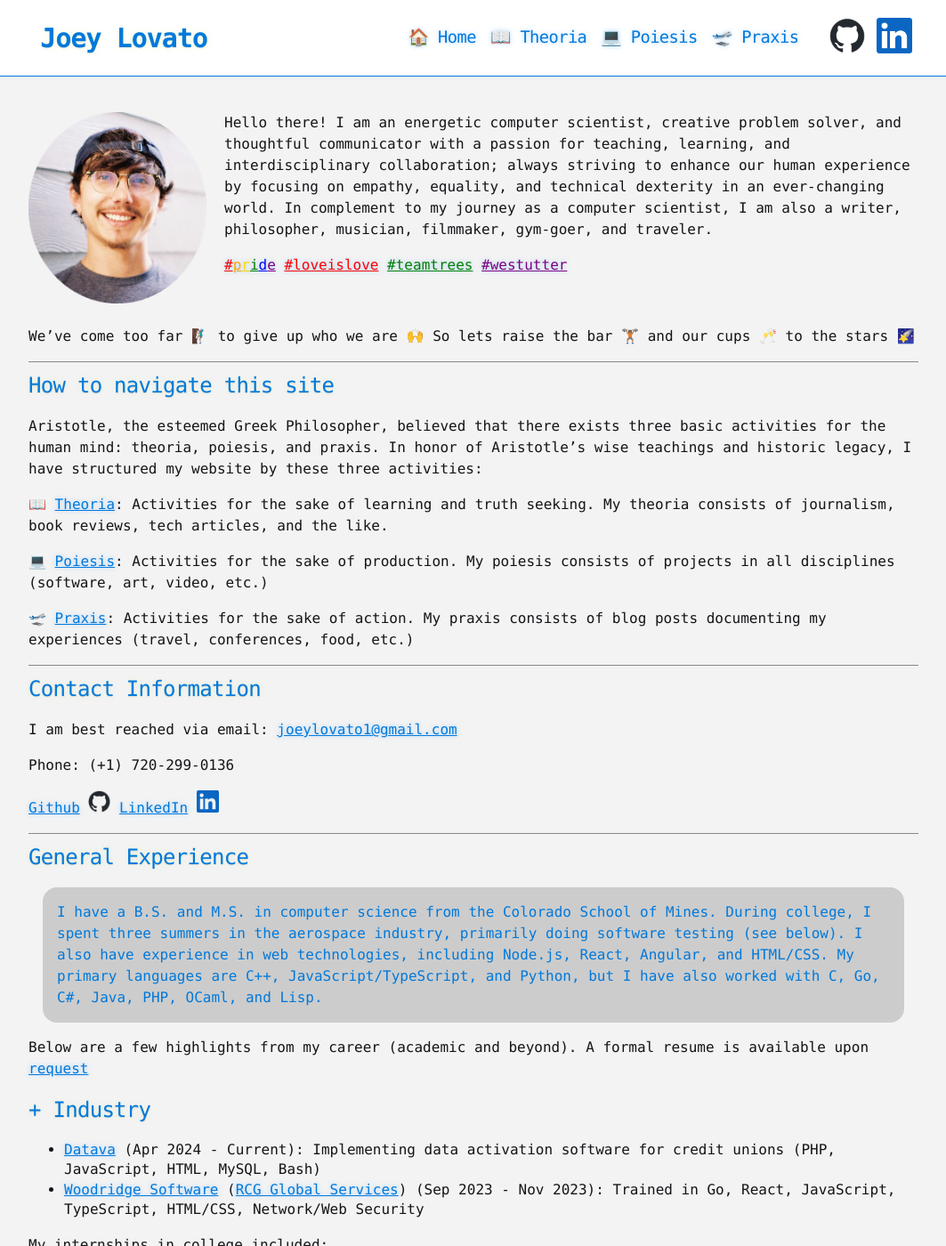
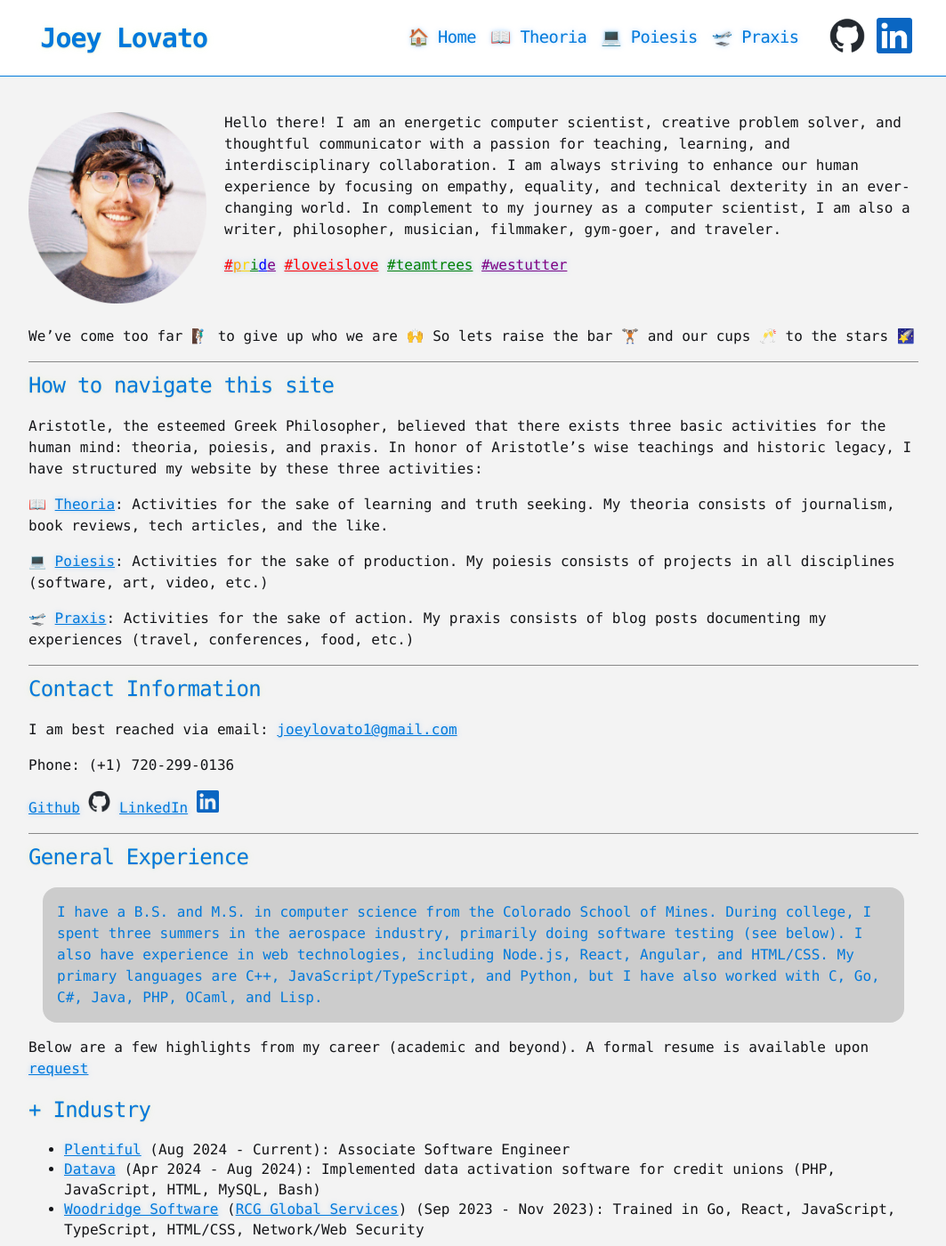
Before and after one commit to JosephLovato/JosephLovato.github.io, a Jekyll site: the page built from index.markdown, in a window 1280 px wide and 1400 px high. Shown: the whole window at 89% size, without its empty margins (108-1171 px from the left). Built offline with Jekyll 4.4.1, drawn with Linux system fonts in a browser that asks for light colours.

Commit message:
Update home page

```diff
--- a/index.markdown
+++ b/index.markdown
@@ -9,7 +9,7 @@ type: primary
 
 <img style="float: left; padding-right: 20px;" src="assets/images/profile.png" width=200px title="shout out to my friend Malaya for taking this amazing candid shot with a film camera!">
 
-Hello there! I am an energetic computer scientist, creative problem solver, and thoughtful communicator with a passion for teaching, learning, and interdisciplinary collaboration; always striving to enhance our human experience by focusing on empathy, equality, and technical dexterity in an ever-changing world.
+Hello there! I am an energetic computer scientist, creative problem solver, and thoughtful communicator with a passion for teaching, learning, and interdisciplinary collaboration. I am always striving to enhance our human experience by focusing on empathy, equality, and technical dexterity in an ever-changing world.
 In complement to my journey as a computer scientist, I am also a writer, philosopher, musician, filmmaker, gym-goer, and traveler.
 
 
@@ -61,7 +61,8 @@ Below are a few highlights from my career (academic and beyond). A formal resume
 
 ## + Industry
 
-- [Datava](https://datava.com/) (Apr 2024 - Current): Implementing data activation software for credit unions (PHP, JavaScript, HTML, MySQL, Bash)
+- [Plentiful](https://plentiful.org/) (Aug 2024 - Current): Associate Software Engineer
+- [Datava](https://datava.com/) (Apr 2024 - Aug 2024): Implemented data activation software for credit unions (PHP, JavaScript, HTML, MySQL, Bash)
 - [Woodridge Software](https://woodridgesoftware.com/) ([RCG Global Services](https://rcgglobalservices.com/news-and-events/news/rcg-acquires-woodridge-software)) (Sep 2023 - Nov 2023): Trained in Go, React, JavaScript, TypeScript, HTML/CSS, Network/Web Security
 
 My internships in college included:
```
